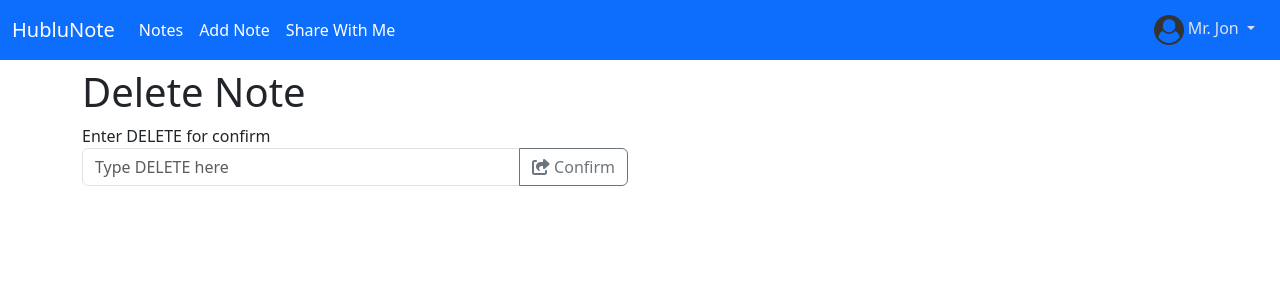
After one commit to tarikjessoreit/Hublu-Note, a PHP site: page /dashboard/delete-note.php in a window 1280 px wide. The commit adds this page. Shown: the top 300 px of the page. Run offline with PHP 8.4, Linux system fonts and the light colour scheme; some libraries are stand-ins or nearby versions.

Commit message:
design part almost done

```diff
--- /dev/null
+++ b/dashboard/delete-note.php
@@ -0,0 +1,21 @@
+<?php include "header.php" ?>
+<section class="container mt-2">
+    <div class="row">
+        <div class="col-12">
+            <h1>Delete Note</h1>
+        </div>
+
+        <div class="col-6">
+            <div>Enter DELETE for confirm</div>
+            <form action="" method="post">
+                <div class="input-group mb-3">
+                    <input name="share_username" type="text" class="form-control" placeholder="Type DELETE here"
+                        aria-label="Type DELETE here" aria-describedby="sharebtn">
+                    <button name="sharebtn" class="btn btn-outline-secondary" type="button" id="sharebtn"> <i class="fa-solid fa-share-from-square"></i> Confirm</button>
+                </div>
+
+            </form>
+        </div>
+    </div>
+</section>
+<?php include "footer.php" ?>
--- a/dashboard/header.php
+++ b/dashboard/header.php
@@ -13,7 +13,7 @@
 </head>
 
 <body>
-    <nav class="navbar navbar-expand-lg bg-body-tertiary">
+    <nav class="navbar navbar-expand-lg bg-primary text-white"  data-bs-theme="dark">
         <div class="container-fluid">
             <a class="navbar-brand" href="index.php">HubluNote</a>
             <button class="navbar-toggler" type="button" data-bs-toggle="collapse"
@@ -45,7 +45,7 @@
                     <ul class="dropdown-menu">
                         <li><a class="dropdown-item" href="#">Profile</a></li>
                         <li><a class="dropdown-item" href="#">Settings</a></li>
-                        <li><a class="dropdown-item" href="#">Logout</a></li>
+                        <li><a class="dropdown-item" href="logout.php">Logout</a></li>
                     </ul>
                 </div>
             </div>
```
Also changed, not shown: dashboard/blank.php (added, +9 -0 lines), dashboard/logout.php (+7 -0 lines), dashboard/share-note.php (added, +20 -0 lines).
